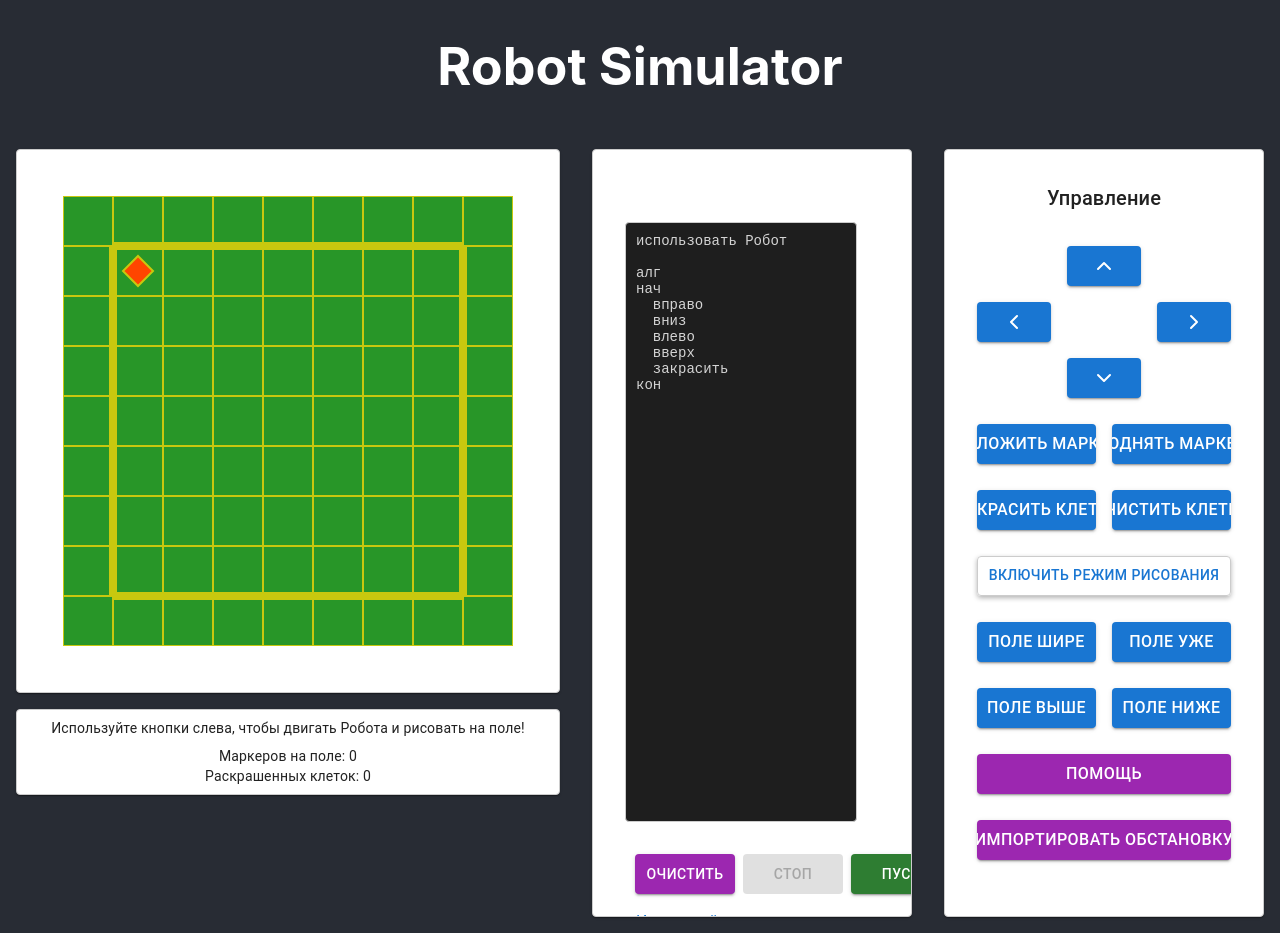
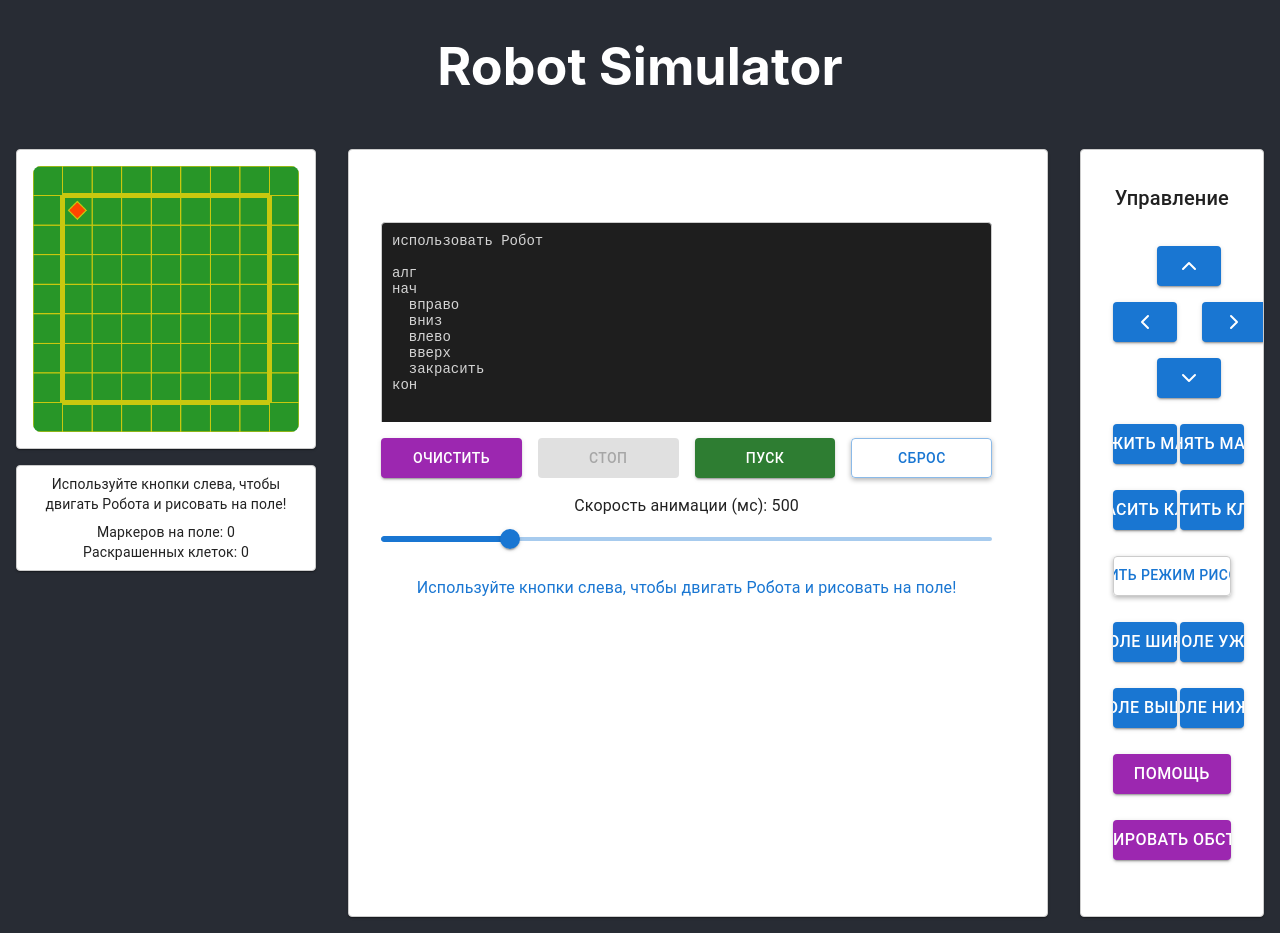
Before and after one commit to Bormotoon/PyRobot, a React (Create React App) app in the folder pyrobot/frontend/: page / in a window 1280 px wide. Built offline with nearby package versions, Linux system fonts and the light colour scheme.

Commit message:
Messing up with blocks and interpreter

```diff
--- a/pyrobot/frontend/package.json
+++ b/pyrobot/frontend/package.json
@@ -6,7 +6,7 @@
     "@chakra-ui/react": "^3.3.1",
     "@emotion/react": "^11.14.0",
     "@emotion/styled": "^11.14.0",
-    "@mui/material": "^6.3.1",
+    "@mui/material": "^6.4.1",
     "ajv": "^6.12.6",
     "ajv-keywords": "^3.5.2",
     "axios": "^1.7.9",
--- a/pyrobot/frontend/src/RobotSimulator.jsx
+++ b/pyrobot/frontend/src/RobotSimulator.jsx
@@ -11,6 +11,7 @@ import {
     DialogContent,
     DialogTitle,
     Grid,
+    Slider,
     Typography
 } from '@mui/material';
 import {ChevronDown, ChevronLeft, ChevronRight, ChevronUp} from 'lucide-react';
@@ -49,6 +50,15 @@ const RobotSimulator = () => {
 
     // Ссылка и функции для импорта файлов .fil
     const fileInputRef = useRef(null);
+
+    // --- Для анимации ---
+    const [history, setHistory] = useState([]);           // массив шагов
+    const [currentStepIndex, setCurrentStepIndex] = useState(0);
+    const [animationSpeed, setAnimationSpeed] = useState(500); // задержка в мс
+
+    // Флаг, идёт ли сейчас «прокручивание» шагов
+    const [isPlayingHistory, setIsPlayingHistory] = useState(false);
+
 
     const handleImportField = () => {
         fileInputRef.current.click();
@@ -159,6 +169,7 @@ const RobotSimulator = () => {
     }, []);
 
     // Запуск (пуск)
+    // --- Запуск кода (ПУСК) ---
     const handleStart = useCallback(async () => {
         if (!code.trim()) {
             setStatusMessage('Ошибка: программа пустая');
@@ -169,38 +180,62 @@ const RobotSimulator = () => {
             const response = await fetch('http://localhost:5000/execute', {
                 method: 'POST', headers: {'Content-Type': 'application/json'}, body: JSON.stringify({code}),
             });
-
-            // Если сервер вернул ошибку (4xx/5xx)
             if (!response.ok) {
-                setStatusMessage(`HTTP-ошибка: ${response.status}`);
+                setStatusMessage(`Ошибка HTTP: ${response.status}`);
                 return;
             }
 
-            // Пытаемся распарсить JSON
             const data = await response.json();
+            if (data.success) {
+                setStatusMessage(data.message || 'Код выполнен успешно!');
 
-            // Смотрим поле success из ответа сервера
-            if (data.success) {
-                // У нас есть robotPos, walls, markers, coloredCells
+                // Применяем итоговое состояние (если хотим сразу в конце показать результат)
                 setRobotPos(data.robotPos);
                 setWalls(new Set(data.walls));
+                setMarkers(data.markers);
                 setColoredCells(new Set(data.coloredCells));
-                setMarkers(data.markers);
 
-                setStatusMessage(data.message || 'Код выполнен успешно!');
-                // Если вы используете isRunning — сбросите его, чтобы можно было жать ПУСК ещё раз
-                setIsRunning(false);
+                // Сохраняем всю "историю" и начинаем показывать её шаг за шагом
+                // (каждый элемент history — это { robotPos, walls, markers, coloredCells })
+                setHistory(data.history || []);
+                setCurrentStepIndex(0);
+                setIsPlayingHistory(true);  // запустим анимацию
+
             } else {
-                // Если success=false
-                setStatusMessage(`Ошибка: ${data.message}`);
+                setStatusMessage(`Ошибка интерпретатора: ${data.message}`);
             }
-        } catch (error) {
-            // Сюда попадёт, если реально нет связи с сервером, таймаут и т.п.
+        } catch (err) {
             setStatusMessage('Ошибка соединения с сервером');
-            console.error('Ошибка при отправке запроса:', error);
+            console.error(err);
         }
     }, [code]);
 
+    useEffect(() => {
+        if (!isPlayingHistory) return;
+
+        // Если массив history пустой или индекс вышел за пределы — останавливаемся
+        if (!history.length || currentStepIndex >= history.length) {
+            setIsPlayingHistory(false);
+            return;
+        }
+
+        // Берём "шаг" из history по currentStepIndex
+        const step = history[currentStepIndex];
+        // Применяем состояние этого шага
+        setRobotPos(step.robotPos);
+        setWalls(new Set(step.walls));
+        setMarkers(step.markers);
+        setColoredCells(new Set(step.coloredCells));
+
+        // Запланируем переход к следующему шагу через animationSpeed мс
+        const timer = setTimeout(() => {
+            setCurrentStepIndex((prev) => prev + 1);
+        }, animationSpeed);
+
+        // Очищаем таймер при размонтаже
+        return () => clearTimeout(timer);
+
+    }, [isPlayingHistory, history, currentStepIndex, animationSpeed]);
 
     // Сброс симулятора
     const handleReset = useCallback(async () => {
@@ -689,22 +724,41 @@ const RobotSimulator = () => {
     return (<div className="container">
 
         {/* Блок редактора кода (слева) */}
-        <Card className="card code-editor">
-            <CardContent style={{flex: '1 1 auto', display: 'flex', flexDirection: 'column'}}>
+        <Card
+            className="card code-editor"
+            style={{
+                width: '100%', maxWidth: 900,    // ограничим ширину карточки, чтобы всё смотрелось аккуратнее
+                margin: '0 auto' // центрируем карточку по горизонтали
+            }}
+        >
+            <CardContent
+                style={{
+                    display: 'flex', flexDirection: 'column'
+                }}
+            >
                 <Typography variant="h5" gutterBottom style={{color: '#fff'}}>
                     Редактор Кода
                 </Typography>
+
+                {/* Ограничиваем высоту редактора 200px, прокрутка если кода много */}
+                <div style={{height: 200, overflow: 'auto', marginBottom: 16}}>
                     <Editor
                         value={code}
-                    onValueChange={code => setCode(code)}
+                        onValueChange={newCode => setCode(newCode)}
                         highlight={highlightCode}
                         padding={10}
                         className="react-simple-code-editor"
                         style={{
-                        fontFamily: '"Fira Code", monospace', fontSize: 14, flex: '1 1 auto', overflow: 'auto',
+                            fontFamily: '"Fira Code", monospace', fontSize: 14, // Убираем flex: 1 1 auto, чтобы не растягивался
+                            // height: '100%', и т.д.
                         }}
                     />
-                <div className="editor-controls">
+                </div>
+
+                {/* Кнопки + Слайдер в две строки через Grid */}
+                <Grid container spacing={2}>
+                    {/* Первая строка: 4 кнопки */}
+                    <Grid item xs={3}>
                         <Button
                             variant="contained"
                             color="secondary"
@@ -713,6 +767,8 @@ const RobotSimulator = () => {
                         >
                             Очистить
                         </Button>
+                    </Grid>
+                    <Grid item xs={3}>
                         <Button
                             variant="contained"
                             color="error"
@@ -722,6 +778,8 @@ const RobotSimulator = () => {
                         >
                             Стоп
                         </Button>
+                    </Grid>
+                    <Grid item xs={3}>
                         <Button
                             variant="contained"
                             color="success"
@@ -731,16 +789,35 @@ const RobotSimulator = () => {
                         >
                             Пуск
                         </Button>
+                    </Grid>
+                    <Grid item xs={3}>
                         <Button
                             variant="outlined"
                             color="primary"
                             onClick={handleReset}
                             fullWidth
                         >
-                        Сбросить симулятор
+                            Сброс
                         </Button>
-                </div>
-                {statusMessage && (<Typography variant="body1" color="primary" style={{marginTop: '16px'}}>
+                    </Grid>
+
+                    {/* Вторая строка: слайдер (xs={12} — на всю ширину) */}
+                    <Grid item xs={12}>
+                        <Typography variant="body1" gutterBottom>
+                            Скорость анимации (мс): {animationSpeed}
+                        </Typography>
+                        <Slider
+                            value={animationSpeed}
+                            min={100}
+                            max={2000}
+                            step={100}
+                            onChange={(event, newVal) => setAnimationSpeed(newVal)}
+                        />
+                    </Grid>
+                </Grid>
+
+                {/* Сообщение о статусе */}
+                {statusMessage && (<Typography variant="body1" color="primary" style={{marginTop: 16}}>
                     {statusMessage}
                 </Typography>)}
             </CardContent>
```
Also changed, not shown: 1 other file (tests, documents, lock files or other folders). Lines whose indentation alone changed are shown as unchanged.
